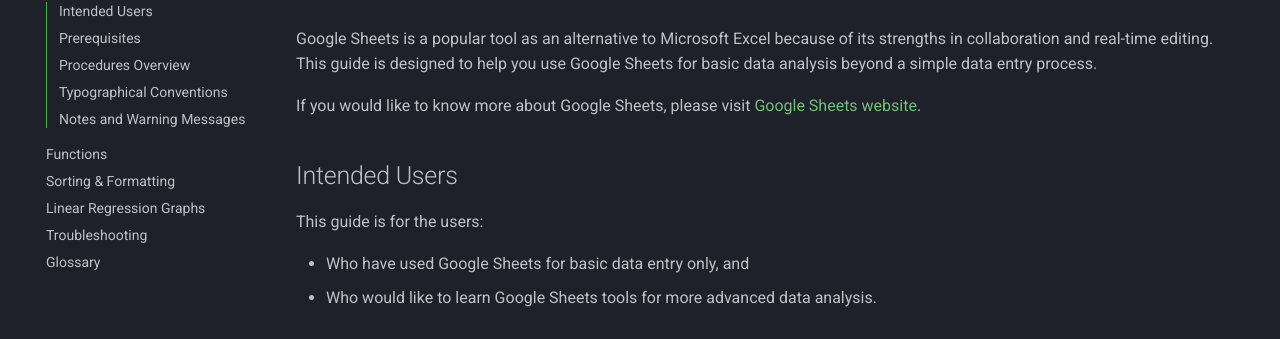
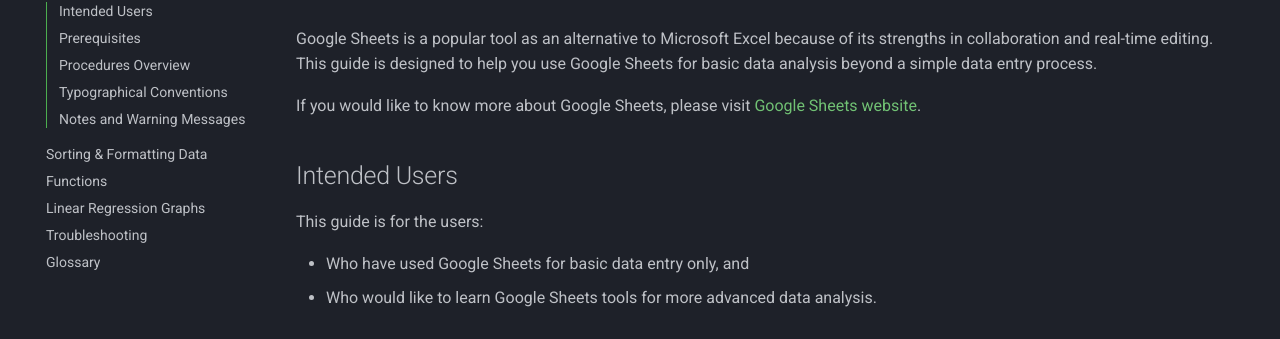
Before and after one commit to Hazel-Jeong-dev/COMM2216_UserGuide_Aibyn_Hazel, an MkDocs documentation site: the page built from docs/index.md, in a window 1280 px wide. Shown: the part 154-493 px from the top of the page. Built offline with MkDocs 1.6.1 and Material for MkDocs 9.7.7, drawn with Linux system fonts in a browser that asks for light colours.

Commit message:
Update page order

```diff
--- a/mkdocs.yml
+++ b/mkdocs.yml
@@ -23,8 +23,8 @@ theme:
 
 nav:
   - Home: "index.md"
+  - Sorting & Formatting Data: "SortingFormatting.md"
   - Functions: "Functions.md"
-  - Sorting & Formatting: "SortingFormatting.md"
   - Linear Regression Graphs: "LinearRegression.md"
   - Troubleshooting: "Troubleshooting.md"
   - Glossary: "Glossary.md"
```
